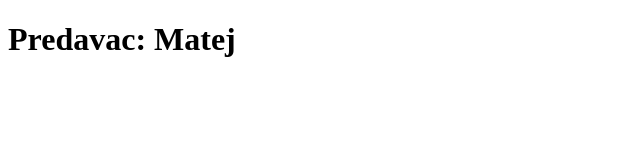
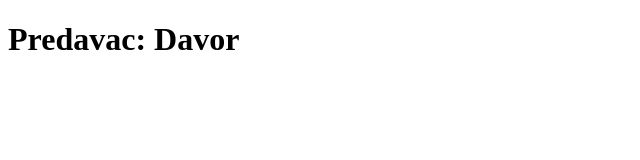
Before and after one commit to matejthedev/primjer_forka, a plain HTML site: page index.html in a window 1280 px wide. Shown: the full height of the page, 0-640 px from the left. Drawn offline with Linux system fonts and the light colour scheme.

Commit message:
davor_habunek

```diff
--- a/index.html
+++ b/index.html
@@ -7,6 +7,6 @@
   <title>Fork - vjezba</title>
 </head>
 <body>
-  <h1>Predavac: Matej</h1>
+  <h1>Predavac: Davor</h1>
 </body>
 </html>
```
